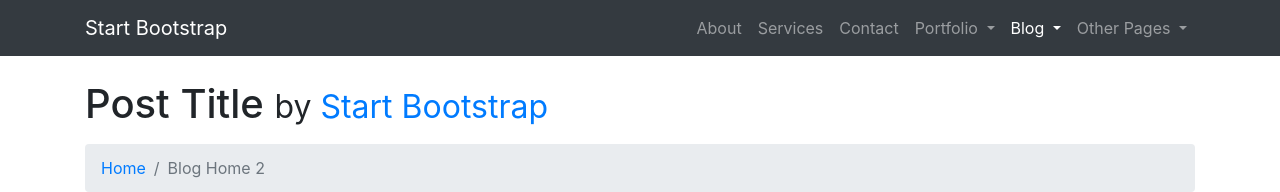
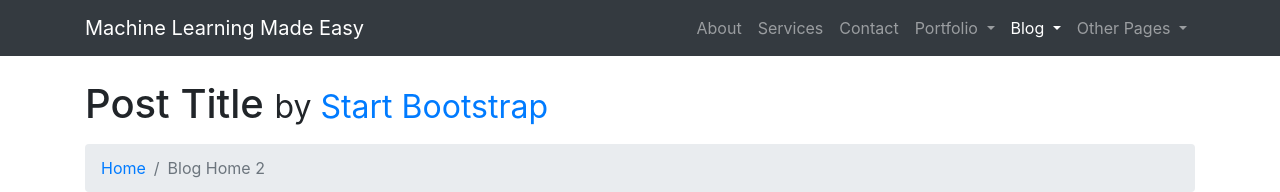
Before and after one commit to nrozeboom/nrozeboom.github.io, a website: page blog-post.html in a window 1280 px wide. Shown: the top 192 px of the page. Drawn offline with Linux system fonts and the light colour scheme.

Commit message:
small change

```diff
--- a/blog-post.html
+++ b/blog-post.html
@@ -23,7 +23,7 @@
     <!-- Navigation -->
     <nav class="navbar fixed-top navbar-expand-lg navbar-dark bg-dark fixed-top">
       <div class="container">
-        <a class="navbar-brand" href="index.html">Start Bootstrap</a>
+        <a class="navbar-brand" href="index.html">Machine Learning Made Easy</a>
         <button class="navbar-toggler navbar-toggler-right" type="button" data-toggle="collapse" data-target="#navbarResponsive" aria-controls="navbarResponsive" aria-expanded="false" aria-label="Toggle navigation">
           <span class="navbar-toggler-icon"></span>
         </button>
```
